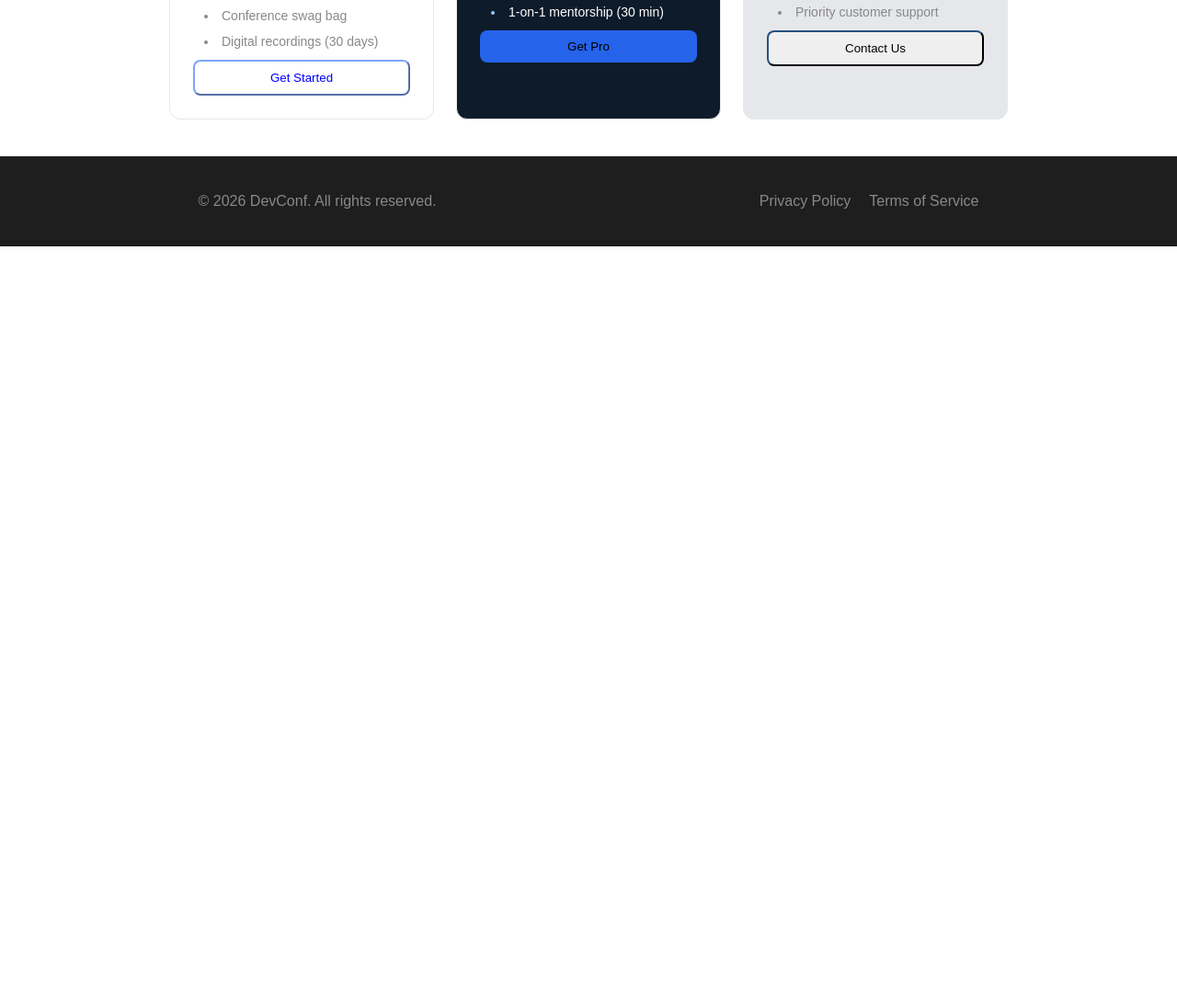
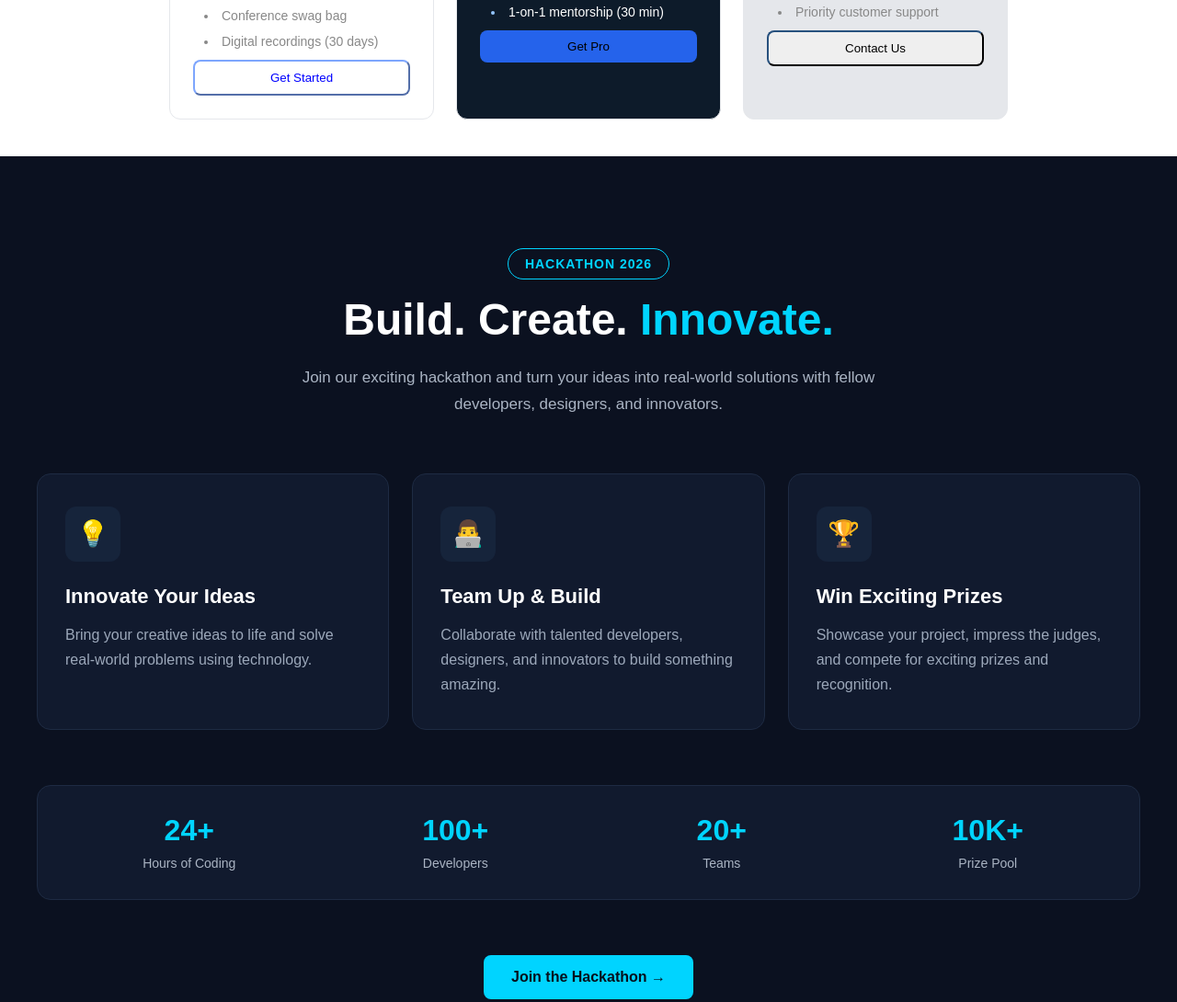
Before and after one commit to anikahumayra/assignment1, a plain HTML site: page index.html in a window 1280 px wide. Shown: the part 2261-3351 px from the top of the page at 92% size. Before the commit the page ends 2529 px from the top, so only its background shows below. Drawn offline with Linux system fonts and the light colour scheme.

Commit message:
prompt commit

```diff
--- a/index.html
+++ b/index.html
@@ -112,6 +112,79 @@
                 </div>
             </div>
         </section>
+        <!-- Hackathon Highlights Section -->
+<section class="hackathon-section">
+    <div class="hackathon-container">
+
+        <div class="section-heading">
+            <span class="section-tag">HACKATHON 2026</span>
+            <h2>Build. Create. <span>Innovate.</span></h2>
+            <p>
+                Join our exciting hackathon and turn your ideas into real-world
+                solutions with fellow developers, designers, and innovators.
+            </p>
+        </div>
+
+        <div class="hackathon-content">
+
+            <!-- Card 1 -->
+            <div class="hackathon-card">
+                <div class="card-icon">💡</div>
+                <h3>Innovate Your Ideas</h3>
+                <p>
+                    Bring your creative ideas to life and solve real-world
+                    problems using technology.
+                </p>
+            </div>
+
+            <!-- Card 2 -->
+            <div class="hackathon-card">
+                <div class="card-icon">👨‍💻</div>
+                <h3>Team Up & Build</h3>
+                <p>
+                    Collaborate with talented developers, designers, and
+                    innovators to build something amazing.
+                </p>
+            </div>
+
+            <!-- Card 3 -->
+            <div class="hackathon-card">
+                <div class="card-icon">🏆</div>
+                <h3>Win Exciting Prizes</h3>
+                <p>
+                    Showcase your project, impress the judges, and compete
+                    for exciting prizes and recognition.
+                </p>
+            </div>
+
+        </div>
+
+        <div class="hackathon-info">
+            <div class="info-item">
+                <strong>24+</strong>
+                <span>Hours of Coding</span>
+            </div>
+
+            <div class="info-item">
+                <strong>100+</strong>
+                <span>Developers</span>
+            </div>
+
+            <div class="info-item">
+                <strong>20+</strong>
+                <span>Teams</span>
+            </div>
+
+            <div class="info-item">
+                <strong>10K+</strong>
+                <span>Prize Pool</span>
+            </div>
+        </div>
+
+        <a href="#" class="hackathon-btn">Join the Hackathon →</a>
+
+    </div>
+</section>
     </main>
     <footer>
         <div>
--- a/styles/style.css
+++ b/styles/style.css
@@ -193,3 +193,136 @@ footer{
     display: flex;
     gap: 20px;
 }
+/* Hackathon Section */
+.hackathon-section {
+    padding: 100px 20px;
+    background: #0b1120;
+    color: #ffffff;
+}
+
+.hackathon-container {
+    max-width: 1200px;
+    margin: 0 auto;
+}
+
+/* Section Heading */
+.section-heading {
+    max-width: 700px;
+    margin: 0 auto 60px;
+    text-align: center;
+}
+
+.section-tag {
+    display: inline-block;
+    margin-bottom: 15px;
+    padding: 8px 18px;
+    border: 1px solid #00d4ff;
+    border-radius: 30px;
+    color: #00d4ff;
+    font-size: 14px;
+    font-weight: 600;
+    letter-spacing: 1px;
+}
+
+.section-heading h2 {
+    margin-bottom: 20px;
+    font-size: 48px;
+    line-height: 1.2;
+}
+
+.section-heading h2 span {
+    color: #00d4ff;
+}
+
+.section-heading p {
+    color: #aab4c3;
+    font-size: 17px;
+    line-height: 1.7;
+}
+
+/* Hackathon Cards */
+.hackathon-content {
+    display: grid;
+    grid-template-columns: repeat(3, 1fr);
+    gap: 25px;
+}
+
+.hackathon-card {
+    padding: 35px 30px;
+    background: #111a2e;
+    border: 1px solid #1e2b43;
+    border-radius: 15px;
+
+}
+
+.hackathon-card:hover {
+    border-color: #00d4ff;
+    box-shadow: 0 15px 40px rgba(0, 212, 255, 0.15);
+}
+
+.card-icon {
+    width: 60px;
+    height: 60px;
+    display: flex;
+    align-items: center;
+    justify-content: center;
+    margin-bottom: 25px;
+    background: #16243b;
+    border-radius: 12px;
+    font-size: 28px;
+}
+
+.hackathon-card h3 {
+    margin-bottom: 15px;
+    font-size: 22px;
+}
+
+.hackathon-card p {
+    color: #9ca8ba;
+    line-height: 1.7;
+}
+
+/* Stats */
+.hackathon-info {
+    display: grid;
+    grid-template-columns: repeat(4, 1fr);
+    gap: 20px;
+    margin: 60px 0;
+    padding: 30px;
+    background: #111a2e;
+    border: 1px solid #1e2b43;
+    border-radius: 15px;
+}
+
+.info-item {
+    text-align: center;
+}
+
+.info-item strong {
+    display: block;
+    margin-bottom: 8px;
+    color: #00d4ff;
+    font-size: 32px;
+}
+
+.info-item span {
+    color: #aab4c3;
+    font-size: 14px;
+}
+
+/* Button */
+.hackathon-btn {
+    display: block;
+    width: fit-content;
+    margin: 0 auto;
+    padding: 15px 30px;
+    background: #00d4ff;
+    color: #06101d;
+    border-radius: 8px;
+    text-decoration: none;
+    font-weight: 700;
+}
+
+.hackathon-btn:hover {
+    background: #ffffff;
+}
```
Also changed, not shown: 1 other file.
